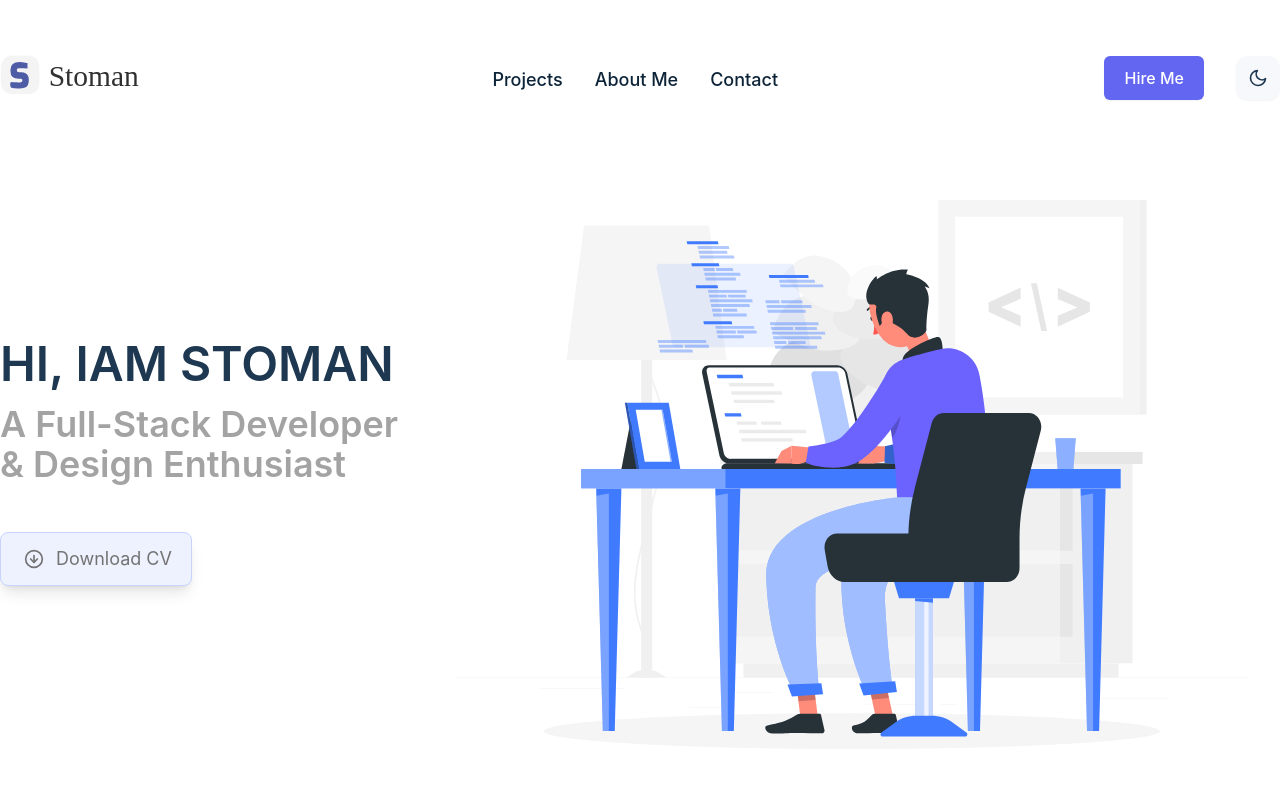
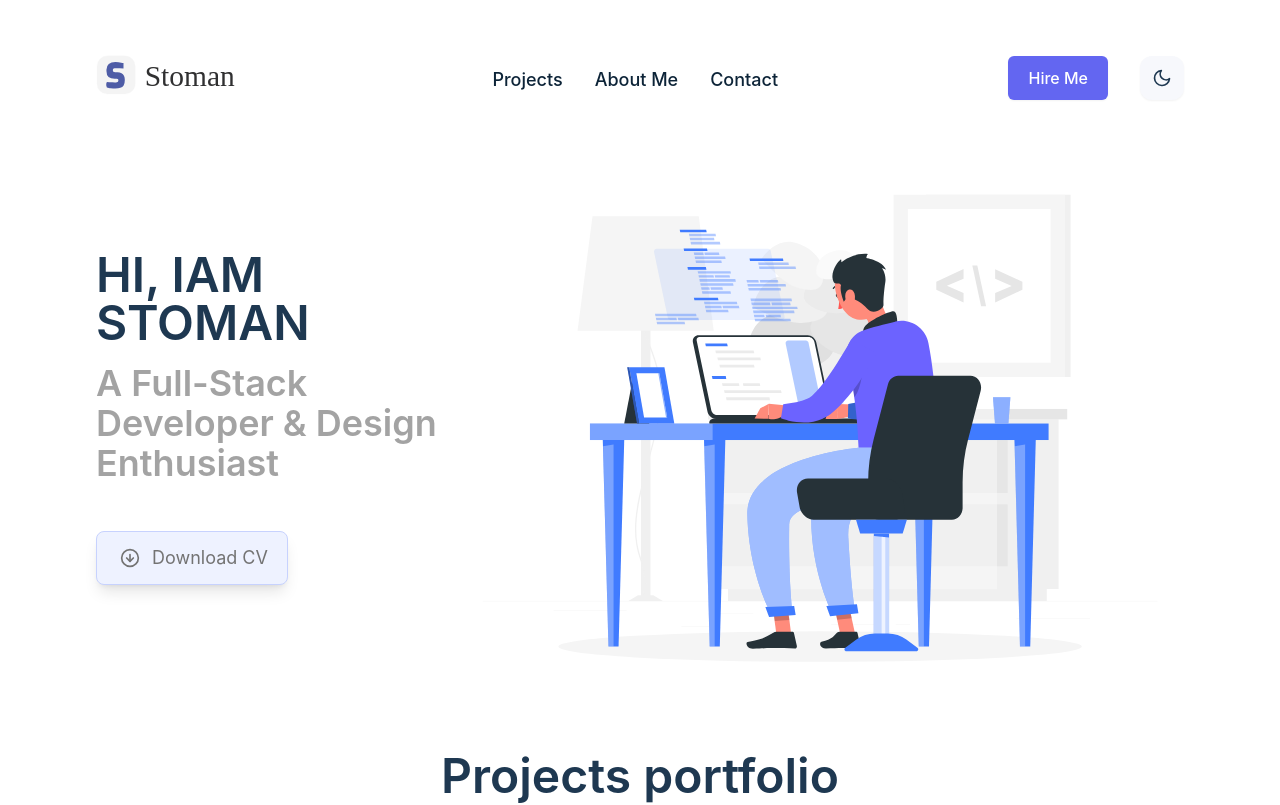
Before and after one commit to Hornet-Developer/Portfolio-Next.js, a Next.js app: page / in a window 1280 px wide. Shown: the top 805 px of the page. Built offline with nearby package versions, Linux system fonts and the light colour scheme.

Commit message:
Add custom container spacing in tailwind config

```diff
--- a/tailwind.config.js
+++ b/tailwind.config.js
@@ -22,6 +22,15 @@ module.exports = {
 				// Extended v3 color
 				gray: colors.neutral,
 			},
+			container: {
+				padding: {
+					DEFAULT: '1rem',
+					sm: '2rem',
+					lg: '5rem',
+					xl: '6rem',
+					'2xl': '8rem',
+				},
+			},
 		},
 	},
 	plugins: [require('@tailwindcss/forms')],
```
